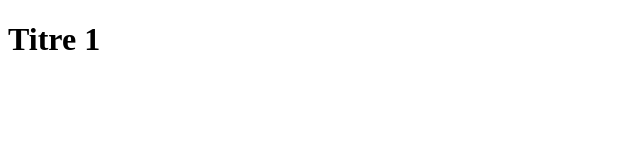
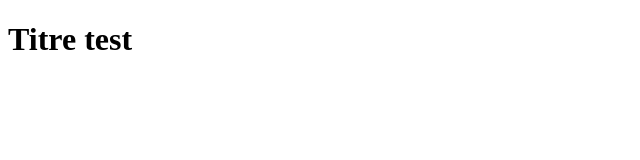
Before and after one commit to Enzo121212/test_enzo, a plain HTML site: page index.html in a window 1280 px wide. Shown: the full height of the page, 0-640 px from the left. Drawn offline with Linux system fonts and the light colour scheme.

Commit message:
modification

```diff
--- a/index.html
+++ b/index.html
@@ -7,6 +7,8 @@
     <title>Enzo</title>
 </head>
 <body>
-        <h1> Titre 1</h1>
+        <h1> Titre test
+
+        </h1>
 </body>
 </html>
```
